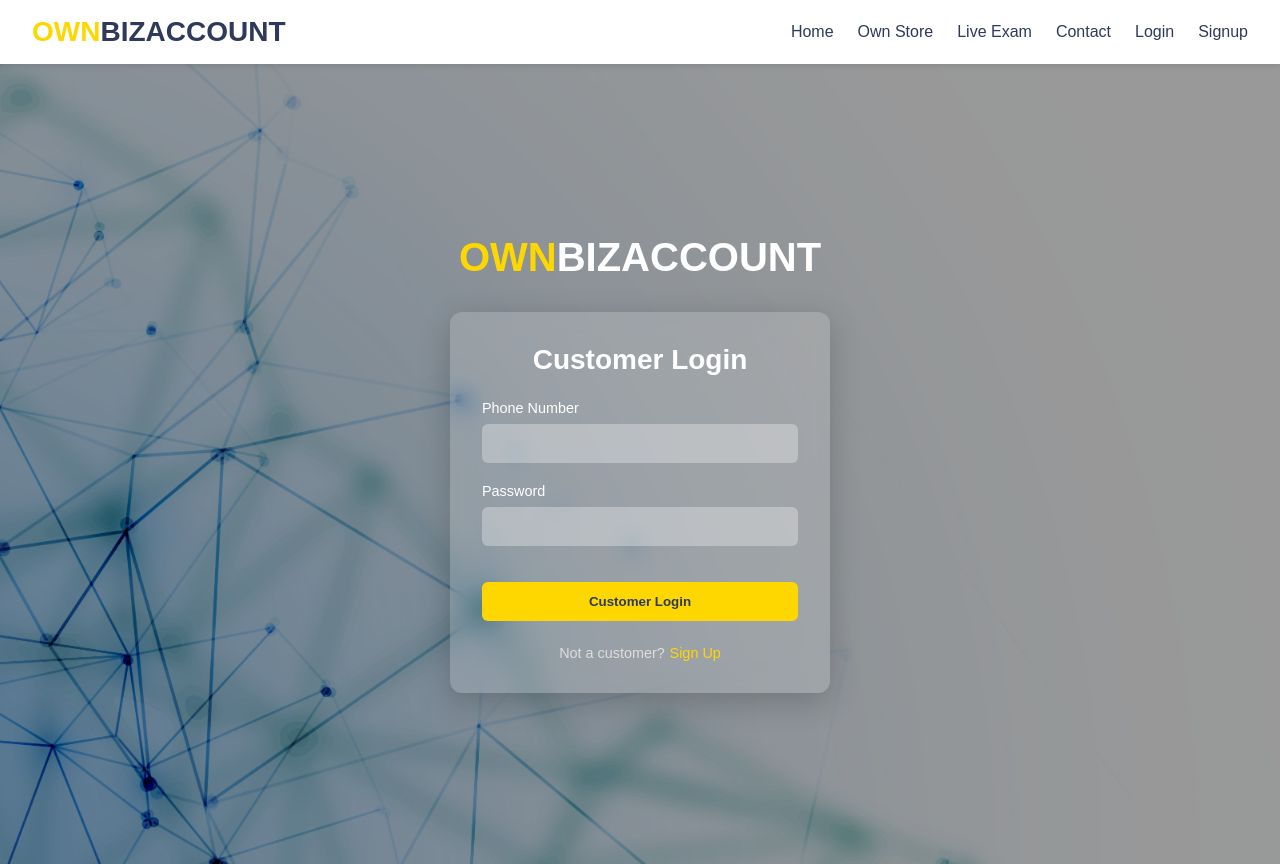
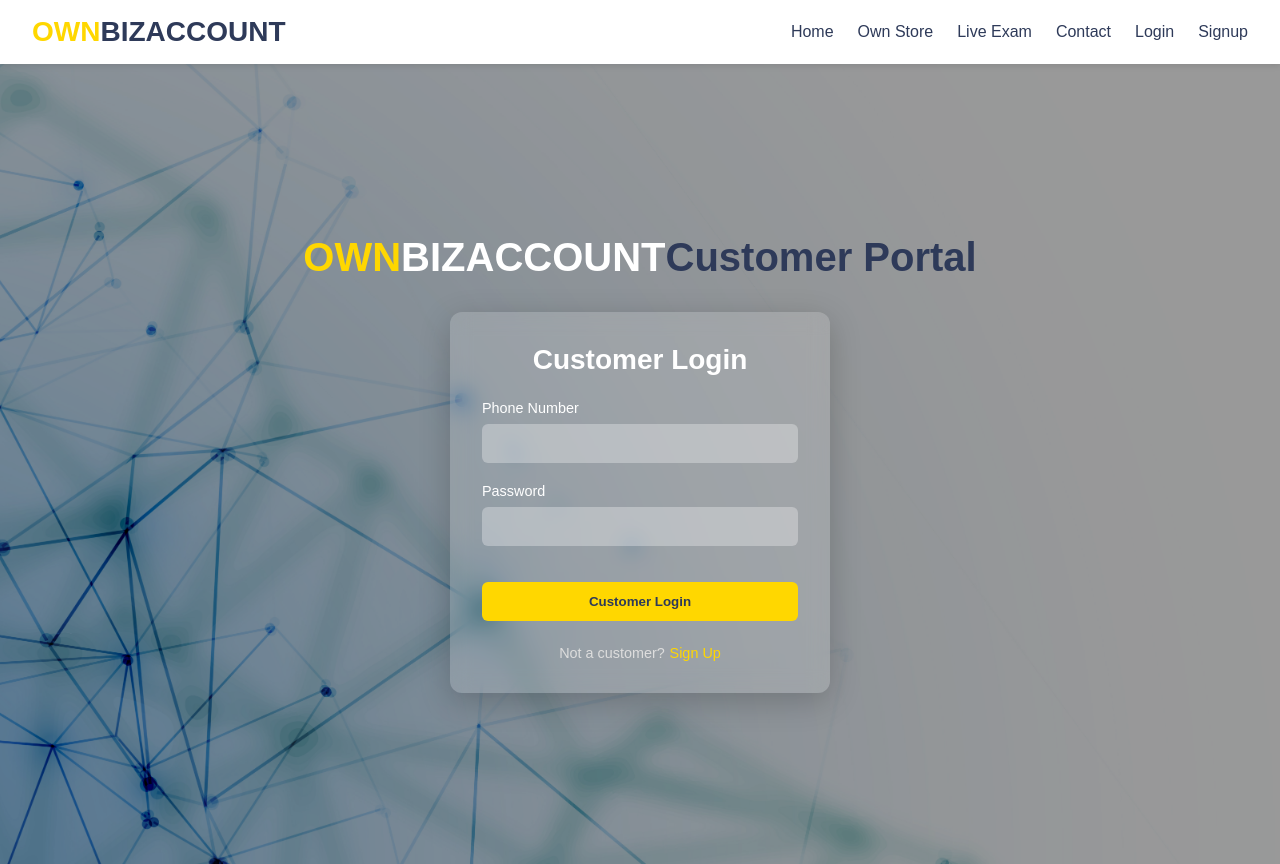
Before and after one commit to OWNBIZACCOUNT/OWNBIZACCOUNT, a React (Create React App) app: page /login/1 in a window 1280 px wide. Built offline with nearby package versions, Linux system fonts and the light colour scheme.

Commit message:
src/pages/Login/Login.js

```diff
--- a/src/pages/Login/Login.js
+++ b/src/pages/Login/Login.js
@@ -29,6 +29,9 @@ export default function Login() {
       <div className={styles.logo}>
         <span className={styles.gold}>OWN</span>
         <span className={styles.navy}>BIZACCOUNT</span>
+        <span className={styles.tagline}>
+          {isSupplier ? 'Supplier Portal' : 'Customer Portal'}
+        </span>
       </div>
 
       <div className={styles.card}>
```
